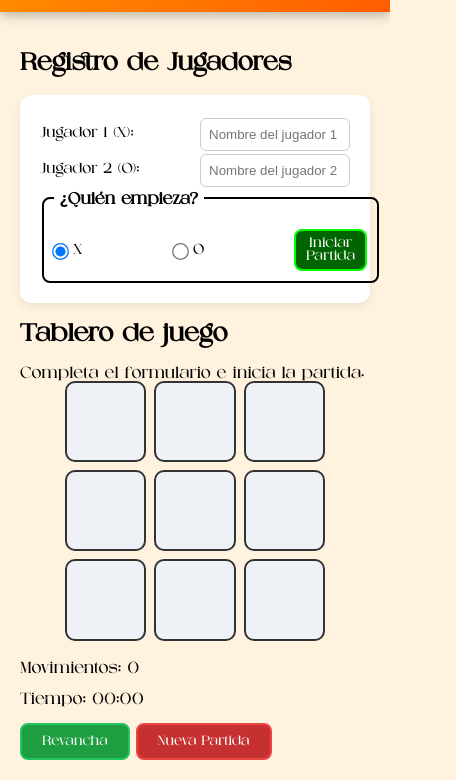
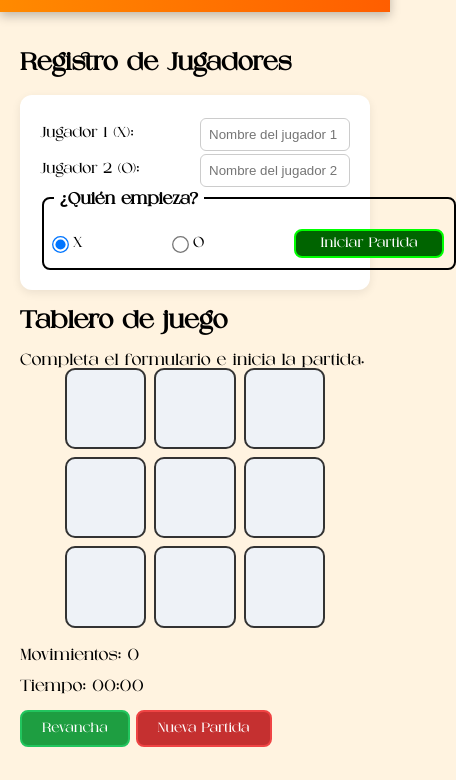
Before and after one commit to brynine/tresenraya, a plain HTML site: page index.html in a window 390 px wide. Shown: the part 136-916 px from the top of the page, 456 px wide, since content can reach past the window. Drawn offline with Linux system fonts and the light colour scheme.

Commit message:
Mejoras en estilos

```diff
--- a/css/styles.css
+++ b/css/styles.css
@@ -349,18 +349,23 @@ th, td {
   }
 
   .start-options {
-    flex-direction: column;
-    align-items: flex-start;
-    gap: 10px;
+    display: flex;
+  flex-direction: column;
+  align-items: center;
+  gap: 15px;
+  width: 100%;
   }
 
   .radio-group {
-    width: 100%;
     display: flex;
-    justify-content: space-between;
+    flex-direction: row;
+    justify-content: center;
+    gap: 20px;
+    width: auto;
   }
 
   .btn_iniciar {
-    align-self: center;
+    width: 150px;
+    text-align: center;
   }
 }
```
